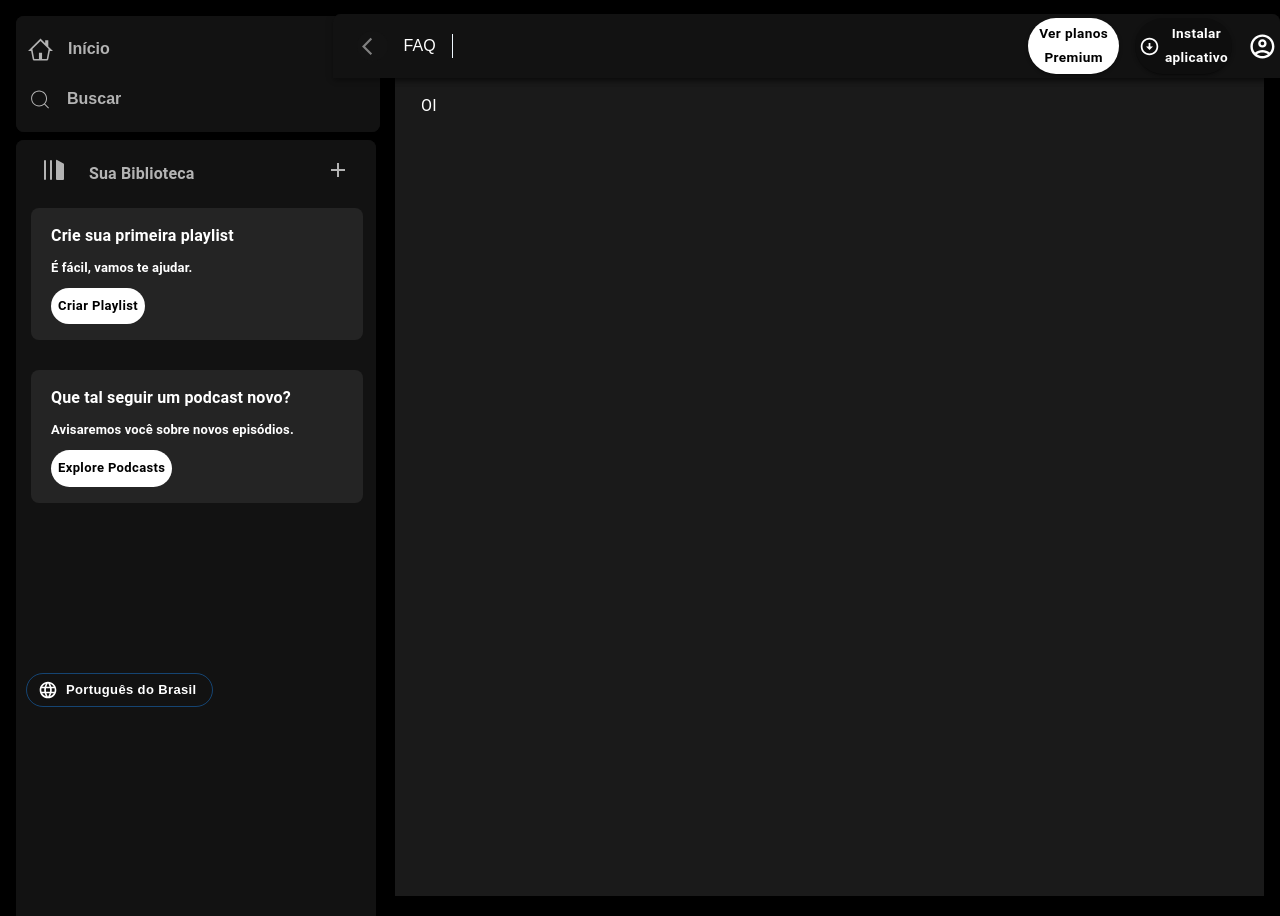
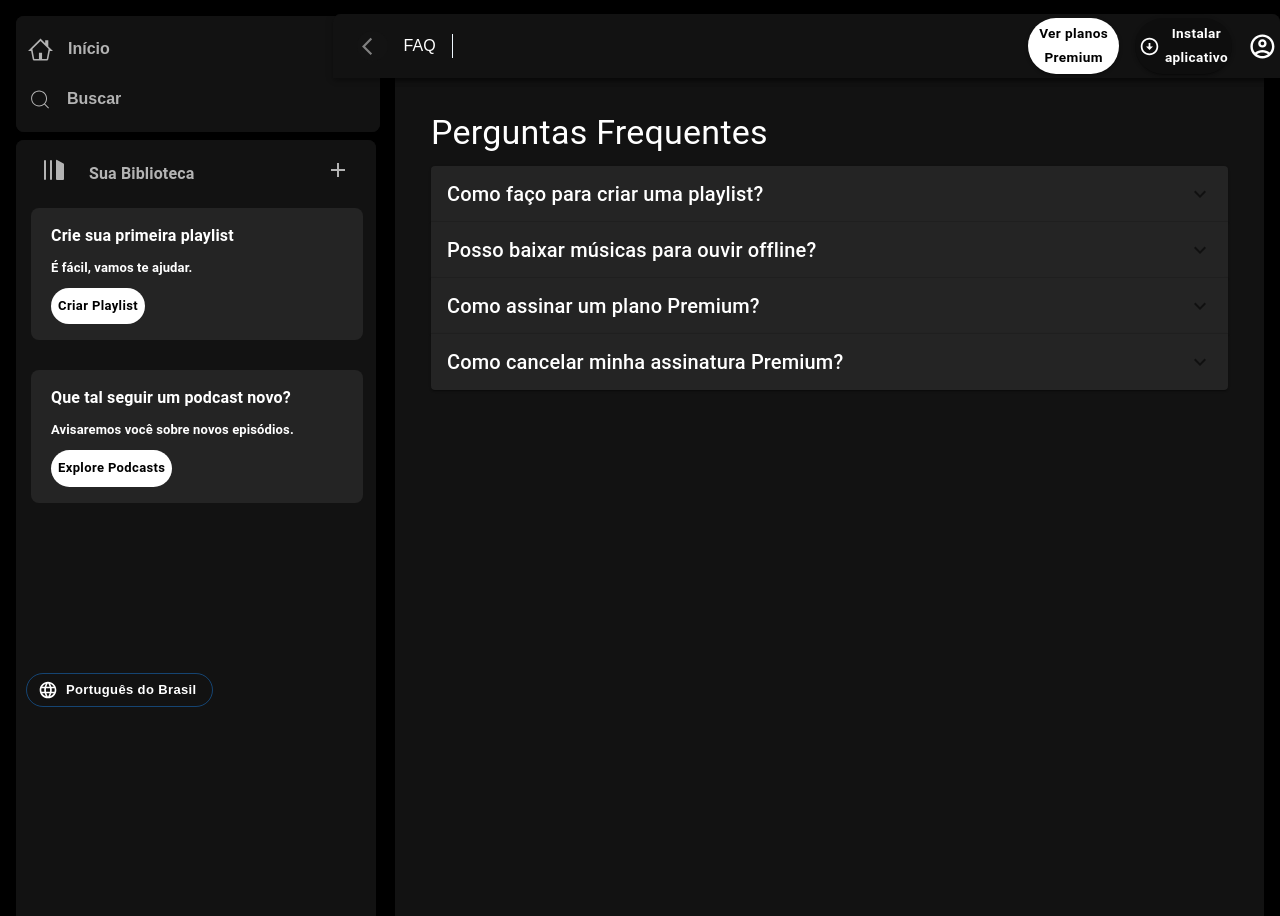
Before and after one commit to Viihgx/Spotify-Clone, a React (Create React App) app: page /principal/faq in a window 1280 px wide. Built offline with nearby package versions, Linux system fonts and the light colour scheme.

Commit message:
Ajustando conteúdo do FAQ

```diff
--- a/src/components/Card/Card.css
+++ b/src/components/Card/Card.css
@@ -4,7 +4,7 @@
   flex: 1;
   padding-left: 1rem;
   padding-right: 1rem;
-  margin-top: 69px;
+  margin-top: 63px;
   z-index: 1;
   /* scrollbar-width: none;
   -ms-overflow-style: none; */
--- a/src/components/Navbar/Navbar.jsx
+++ b/src/components/Navbar/Navbar.jsx
@@ -27,7 +27,7 @@ function Navbar() {
           <Link
             to="/principal/faq"
             style={{ textDecoration: 'none', textTransform: 'none', color: 'white' }}
-            target="_blank"
+
             rel="noopener noreferrer"
           >
             FAQ
--- a/src/routes/Faq/Faq.jsx
+++ b/src/routes/Faq/Faq.jsx
@@ -1,19 +1,18 @@
 import React from 'react';
-// import './Faq.css'
 import Dashboard from '../../components/Layout/Dashboard';
-import { Box, Typography } from '@mui/material';
+import { Box, Typography, Accordion, AccordionSummary, AccordionDetails } from '@mui/material';
+import ExpandMoreIcon from '@mui/icons-material/ExpandMore';
 
 function Faq() {
   return (
     <Box
       sx={{
-      backgroundColor: "#1a1a1a",
-      padding: "10px",
+        backgroundColor: "#121212",
+        color: "#fff",
+        padding: "20px",
         marginTop: "60px",
         height: "100vh",
-      width: { sm: `calc(100% - 310px)` ,
-      flexShrink: { sm: 0 }},
-      // flex: "1",
+        width: { sm: `calc(100% - 310px)`, flexShrink: { sm: 0 }},
         zIndex: "1",
         marginLeft: "379px",
         flexDirection: 'row',
@@ -21,14 +20,84 @@ function Faq() {
     >
       <Box
         sx={{
-        padding: "8px 16px",
-        // flexGrow: 1,
+          padding: "16px",
+
         }}
       >
-      <Typography>OI</Typography>
+        <Typography variant="h4" gutterBottom>
+          Perguntas Frequentes
+        </Typography>
+
+        <Accordion
+          sx={{ backgroundColor: "#242424", color: "#fff" }}
+        >
+          <AccordionSummary
+            expandIcon={<ExpandMoreIcon />}
+            aria-controls="faq-content-1"
+            id="faq-header-1"
+          >
+            <Typography variant="h6">Como faço para criar uma playlist?</Typography>
+          </AccordionSummary>
+          <AccordionDetails>
+            <Typography>
+              Para criar uma playlist, vá para a seção "Minhas Playlists" e clique em "Criar Playlist". Dê um nome à sua playlist e adicione músicas a ela.
+            </Typography>
+          </AccordionDetails>
+        </Accordion>
+
+        <Accordion
+          sx={{ backgroundColor: "#242424", color: "#fff" }}
+        >
+          <AccordionSummary
+            expandIcon={<ExpandMoreIcon />}
+            aria-controls="faq-content-2"
+            id="faq-header-2"
+          >
+            <Typography variant="h6">Posso baixar músicas para ouvir offline?</Typography>
+          </AccordionSummary>
+          <AccordionDetails>
+            <Typography>
+              Sim, você pode baixar músicas para ouvir offline. Basta encontrar a música que deseja baixar e clicar no ícone de download.
+            </Typography>
+          </AccordionDetails>
+        </Accordion>
+
+        <Accordion
+          sx={{ backgroundColor: "#242424", color: "#fff" }}
+        >
+          <AccordionSummary
+            expandIcon={<ExpandMoreIcon />}
+            aria-controls="faq-content-3"
+            id="faq-header-3"
+          >
+            <Typography variant="h6">Como assinar um plano Premium?</Typography>
+          </AccordionSummary>
+          <AccordionDetails>
+            <Typography>
+              Para assinar um plano Premium, acesse a página "Planos" em nosso site e escolha o plano que melhor atende às suas necessidades. Siga as etapas de pagamento para concluir a assinatura.
+            </Typography>
+          </AccordionDetails>
+        </Accordion>
+
+        <Accordion
+          sx={{ backgroundColor: "#242424", color: "#fff" }}
+        >
+          <AccordionSummary
+            expandIcon={<ExpandMoreIcon />}
+            aria-controls="faq-content-4"
+            id="faq-header-4"
+          >
+            <Typography variant="h6">Como cancelar minha assinatura Premium?</Typography>
+          </AccordionSummary>
+          <AccordionDetails>
+            <Typography>
+              Para cancelar sua assinatura Premium, vá para as configurações da sua conta e clique na opção "Cancelar Assinatura". Siga as instruções para confirmar o cancelamento.
+            </Typography>
+          </AccordionDetails>
+        </Accordion>
+
       </Box>
     </Box>
-
   );
 }
 
```
Lines whose indentation alone changed are shown as unchanged.
